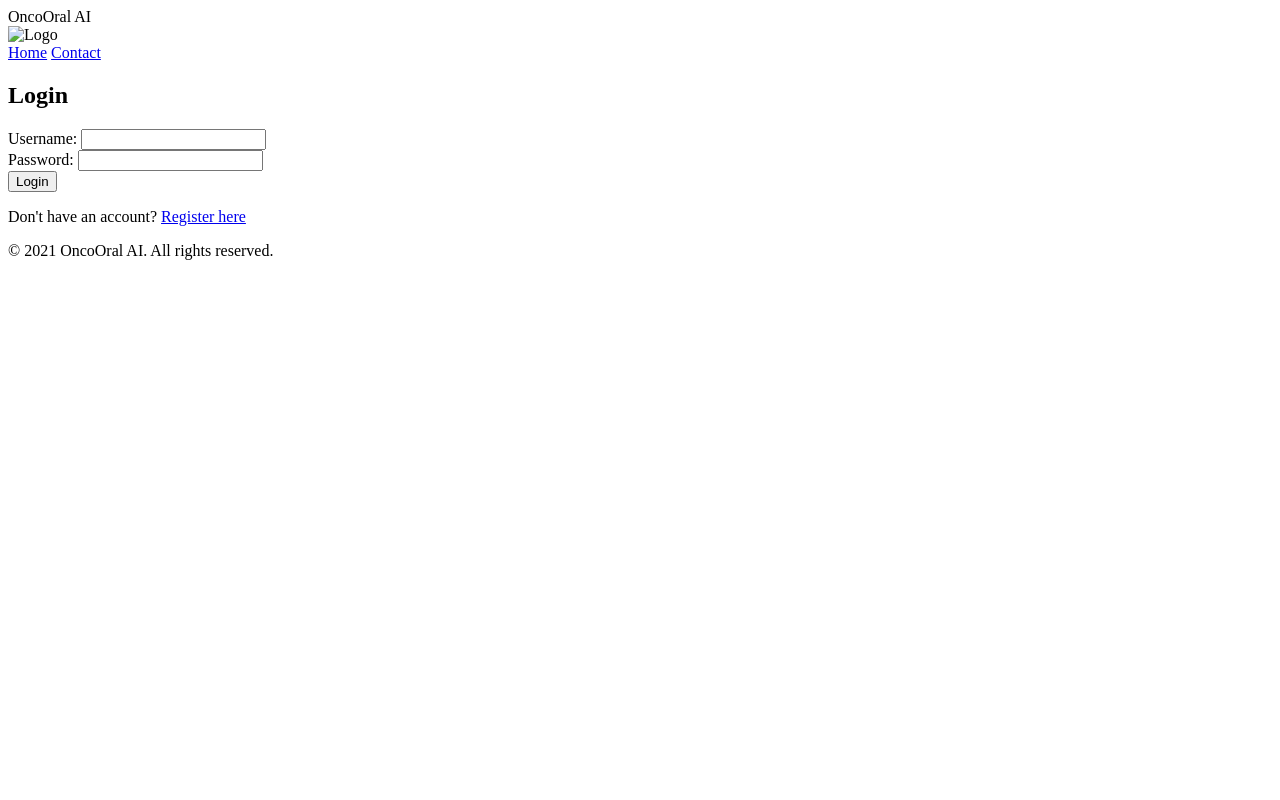
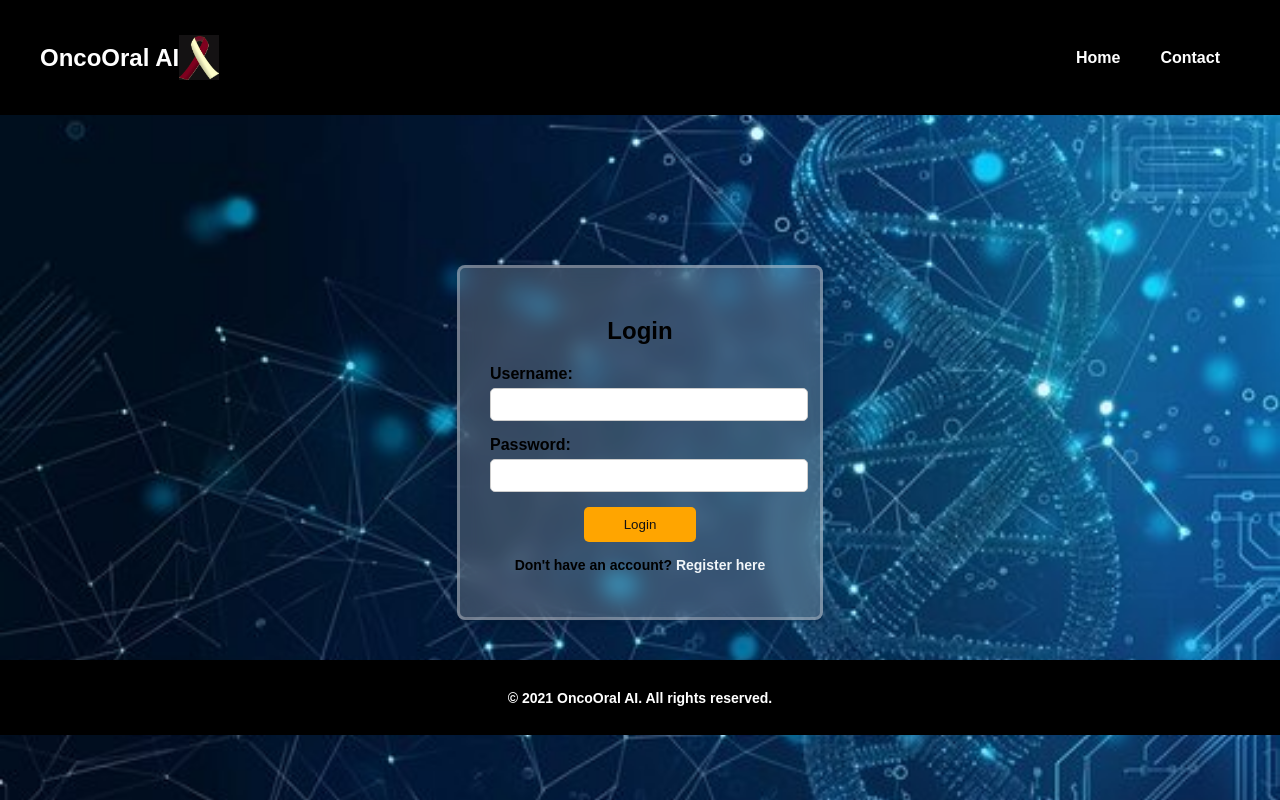
Before and after one commit to tharushaliyanagama/OralCancerEarlyDetection-DSGP, a plain HTML site: page templates/login.html in a window 1280 px wide. Drawn offline with Linux system fonts and the light colour scheme; files whose address does not match are found by name.

Commit message:
Updated login.css and modified home and login hyml files

```diff
--- /dev/null
+++ b/static/CSS/login.css
@@ -0,0 +1,182 @@
+/* General Reset */
+body {
+    margin: 0;
+    padding: 0;
+    color: black;
+    font-family: Arial, sans-serif;
+    height: 100vh;
+    display: flex;
+    flex-direction: column;
+    align-items: center;
+    justify-content: center;
+    font-weight: bold;
+
+    background-size: cover;
+    background-repeat: no-repeat;
+    background-position: center;
+    background-attachment: fixed;
+}
+
+/* Header Styling */
+header {
+    width: 100%;
+    display: flex;
+    justify-content: space-between;
+    align-items: center;
+    padding: 35px 30px;
+    background-color: black;
+    color: white;
+    position: absolute;
+    top: 0;
+    left: 0;
+    box-sizing: border-box;
+
+}
+
+/* Navigation Links */
+nav {
+    display: flex;
+    gap: 40px;
+    margin-right: 30px;
+}
+
+nav a {
+    color: white;
+    text-decoration: none;
+    font-size: 16px;
+    position: relative;
+}
+
+/* Underline Animation */
+nav a::after {
+    content: '';
+    position: absolute;
+    left: 0;
+    bottom: -3px;
+    width: 100%;
+    height: 2px;
+    background-color: white;
+    transform: scaleX(0);
+    transition: transform 0.3s ease;
+}
+
+nav a:hover::after {
+    transform: scaleX(1);
+}
+
+/* Logo Container */
+.logo-container {
+    display: flex;
+    align-items: center;
+}
+
+.logo {
+    font-size: 24px;
+    font-weight: bold;
+    margin-left: 10px;
+}
+
+/* Main Container */
+.container {
+    background-color: rgb(255, 255, 255);
+    color: black;
+    padding: 30px;
+    border-radius: 12px;
+    width: 1000px;
+    box-shadow: 0 6px 12px rgba(0, 0, 0, 0.15);
+    text-align: center;
+    display: flex;
+    flex-direction: column;
+    align-items: center;
+    justify-content: center;
+    margin-top: 80px;
+}
+
+.login-box {
+    background: rgba(255, 255, 255, 0.2); /* Semi-transparent white */
+    padding: 30px;
+    box-shadow: 0 4px 10px rgba(0, 0, 0, 0.1);
+    backdrop-filter: blur(10px); /* Blur effect for glassmorphism */
+    -webkit-backdrop-filter: blur(10px); /* Safari support */
+    border-radius: 8px;
+    border: 3px solid rgba(247, 242, 242, 0.3); /* Subtle border */
+    width: 300px;
+    text-align: center;
+    margin-top: 200px;
+
+    transform: translateY(20px);
+    animation: fadeInUp 0.5s ease-out forwards;
+}
+
+@keyframes fadeInUp {
+    from {
+        opacity: 0;
+        transform: translateY(20px);
+    }
+    to {
+        opacity: 1;
+        transform: translateY(0);
+    }
+}
+
+h2 {
+    margin-bottom: 20px;
+    color: black;
+}
+
+.input-field {
+    margin-bottom: 15px;
+    text-align: left;
+}
+
+label {
+    display: block;
+    font-weight: bold;
+    margin-bottom: 5px;
+}
+
+input[type="text"], input[type="password"] {
+    width: 100%;
+    padding: 8px;
+    border: 1px solid #ccc;
+    border-radius: 5px;
+}
+
+.login-box a {
+    color: #f1f5f8;
+    text-decoration: none;
+}
+
+.button-container {
+    margin-top: 10px;
+}
+
+button {
+    background-color: orange;
+    color: rgb(19, 18, 18);
+    border: none;
+    padding: 10px 40px 10px 40px;
+    border-radius: 5px;
+    cursor: pointer;
+}
+
+button:hover {
+    background-color: #bef40d;
+}
+
+p {
+    margin-top: 15px;
+    font-size: 14px;
+}
+
+footer {
+    width: 100%;
+    background-color: black;
+    color: white;
+    text-align: center;
+    padding: 15px 0;
+    position: relative;
+    bottom: 0;
+    left: 0;
+    margin-top: 40px;
+}
--- a/templates/login.html
+++ b/templates/login.html
@@ -2,17 +2,17 @@
 <html lang="en">
 <head>
     <title>OralCheck - Login</title>
-    <link rel="stylesheet" href="loginStyle.css">
+    <link rel="stylesheet" href="C:\Users\Sithmi Nimnadi\Desktop\DSGP UI\static\CSS\login.css">
 </head>
-<body>
+<body background="C:\Users\Sithmi Nimnadi\Desktop\DSGP UI\static\images\background image.jpg">
 
 <header>
     <div class="logo-container">
         <div class="logo">OncoOral AI</div>
-        <img src="static\images\ribbon3.jpg" alt="Logo" width="40" height="45">
+        <img src="C:\Users\Sithmi Nimnadi\Desktop\DSGP UI\static\images\ribbon3.jpg" alt="Logo" width="40" height="45">
     </div>
     <nav>
-        <a href="templates\home.html" target="_blank">Home</a>
+        <a href="C:\Users\Sithmi Nimnadi\Desktop\DSGP UI\templates\home.html" target="_blank">Home</a>
 
         <a href="contact.html" target="_blank">Contact</a>
     </nav>
@@ -37,7 +37,7 @@
                 <button type="submit">Login</button>
             </div>
 
-            <p>Don't have an account? <a href="singUpPage.html">Register here</a></p>
+            <p>Don't have an account? <a href="C:\Users\Sithmi Nimnadi\Desktop\DSGP UI\templates\signup.html">Register here</a></p>
         </form>
     </div>
 
```
Also changed, not shown: templates/home.html (+1 -1 lines).
